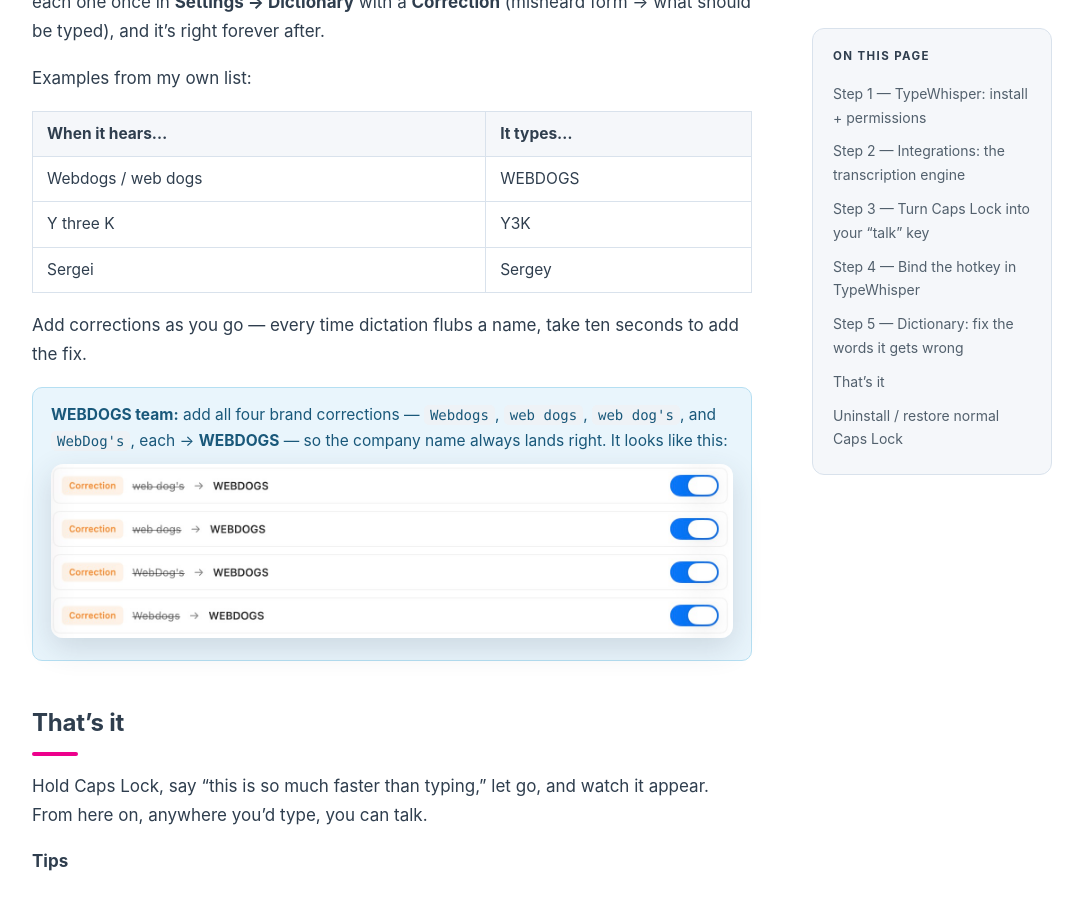
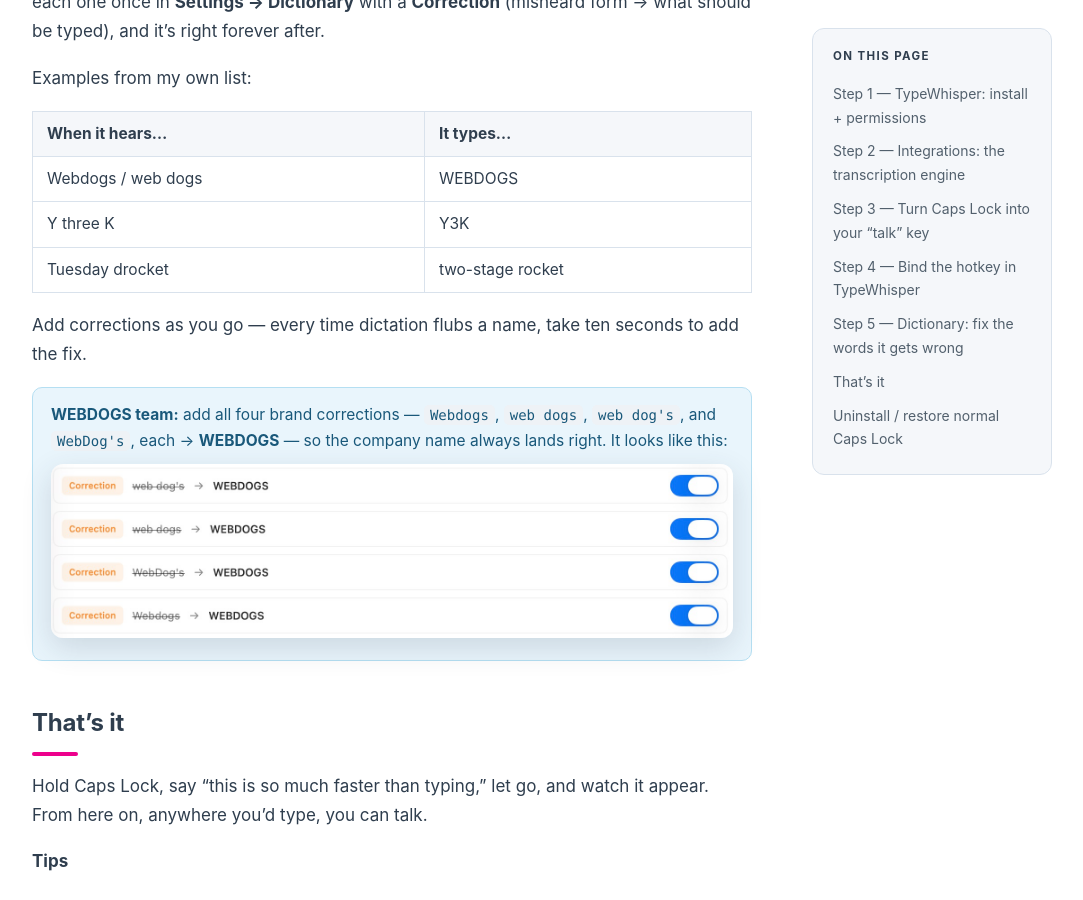
Before and after one commit to theWEBDOGS/guides, a Jekyll site: the page built from typewhisper/index.md, in a window 1280 px wide and 900 px high, scrolled down 4881 px. Shown: the whole window, without its empty margins (90-1173 px from the left). Built offline with Jekyll 4.4.1, drawn with Linux system fonts in a browser that asks for light colours; some web fonts are replaced.

Commit message:
Publish guides (2026-06-10) [generated]

```diff
--- a/typewhisper/index.md
+++ b/typewhisper/index.md
@@ -174,7 +174,7 @@ Examples from my own list:
 |---|---|
 | Webdogs / web dogs | WEBDOGS |
 | Y three K | Y3K |
-| Sergei | Sergey |
+| Tuesday drocket | two-stage rocket |
 
 Add corrections as you go — every time dictation flubs a name, take ten
 seconds to add the fix.
```
